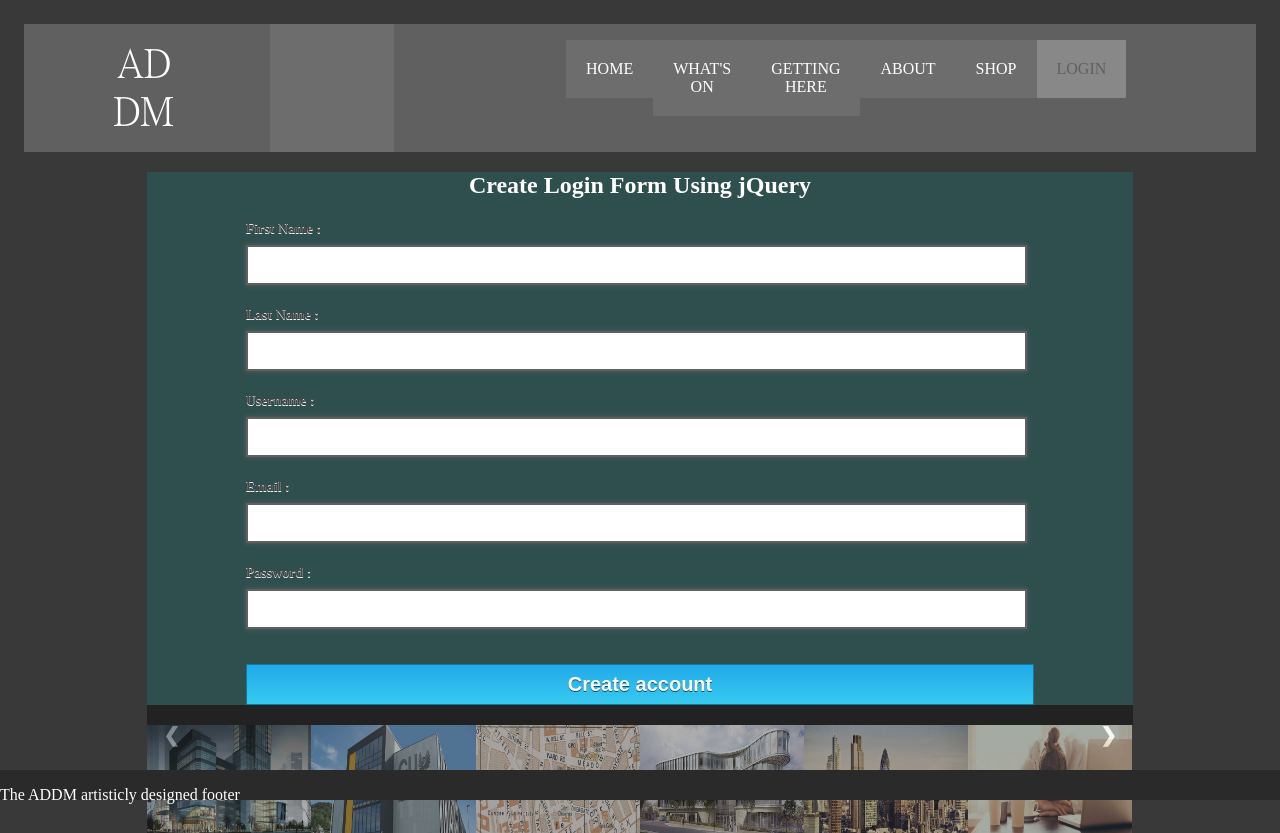
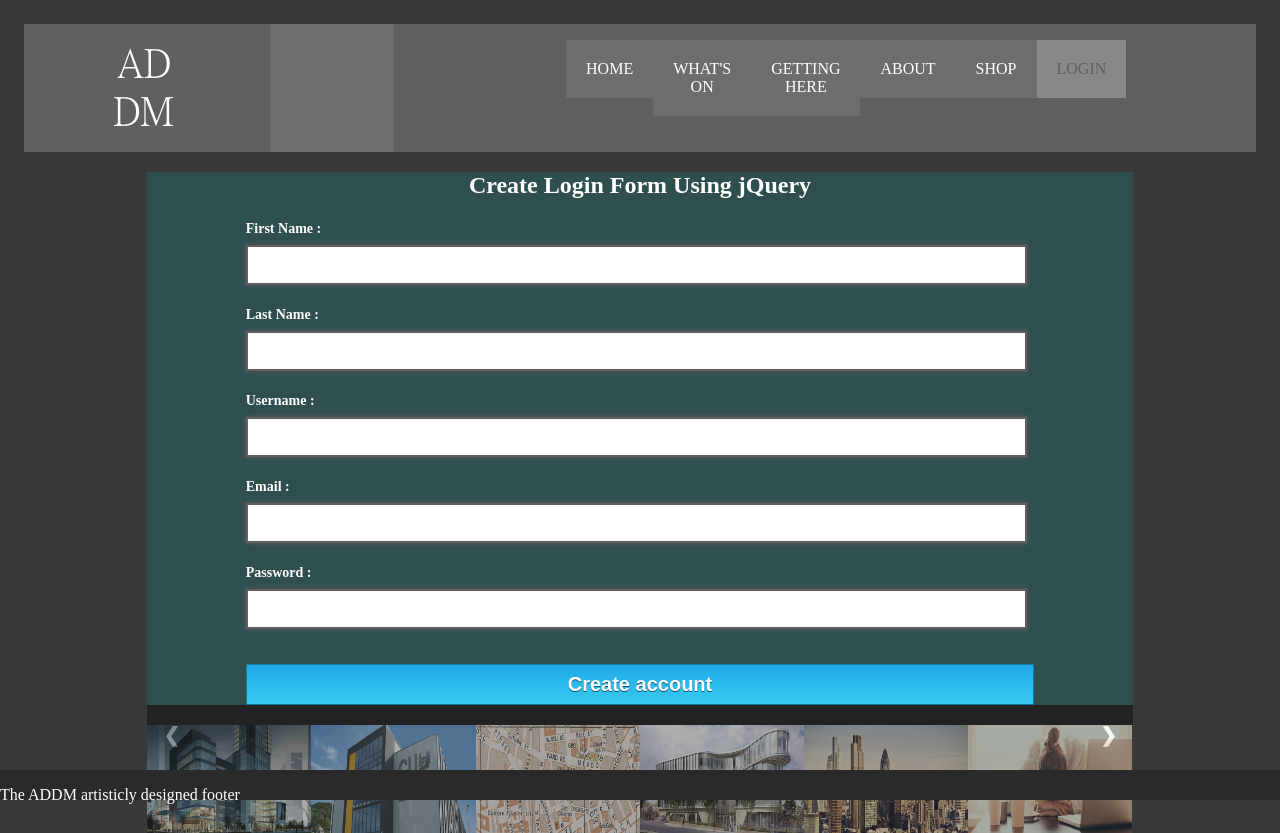
Before and after one commit to Geezertron/ADDMwPHP, a PHP site: page /registration.php in a window 1280 px wide. Shown: the top 833 px of the page. Run offline with PHP 8.4, Linux system fonts and the light colour scheme.

```diff
--- a/CSS/registration.css
+++ b/CSS/registration.css
@@ -184,8 +184,8 @@ color: #4f4f4f;
 font-size: 24px;
 }
 label{
-color: #464646;
-text-shadow: 0 1px 0 #fff;
+color: white;
+
 font-size: 14px;
 font-weight: bold;
 }
```
